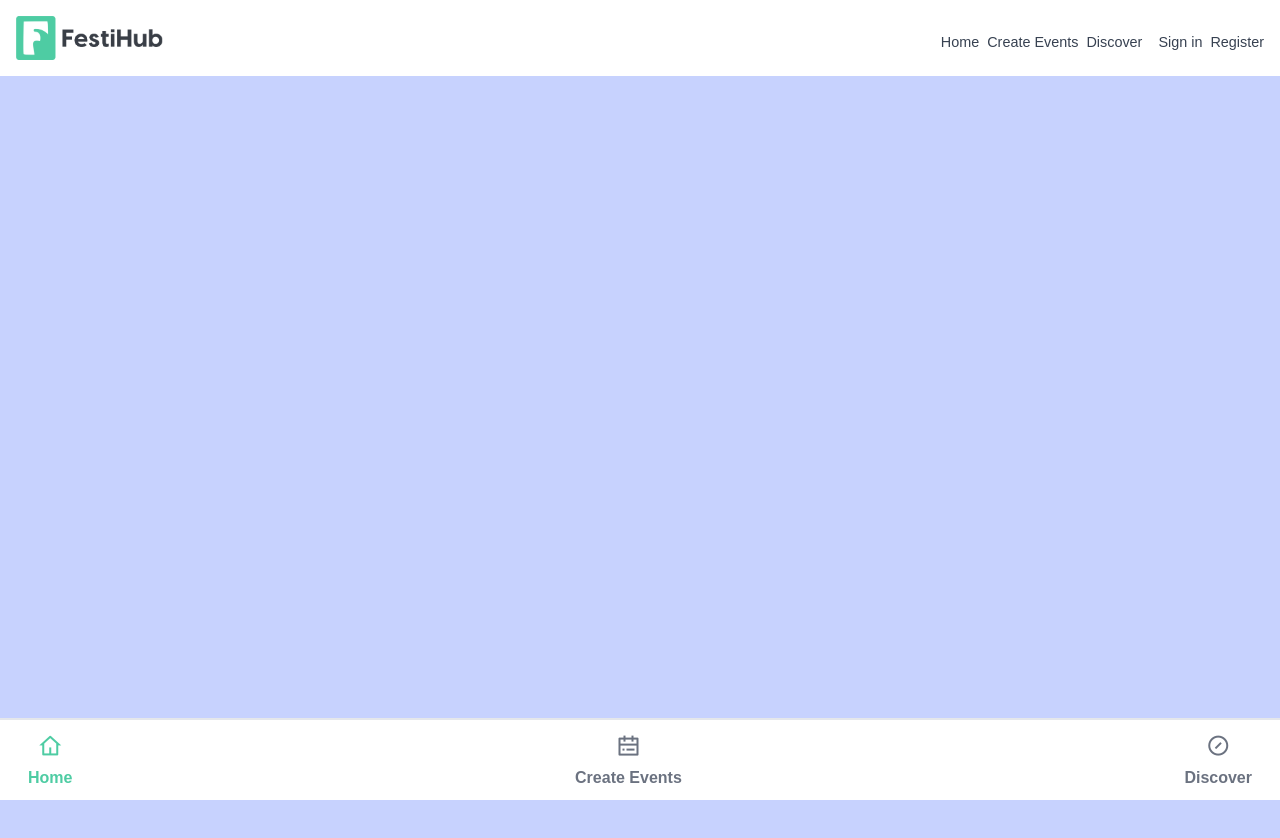
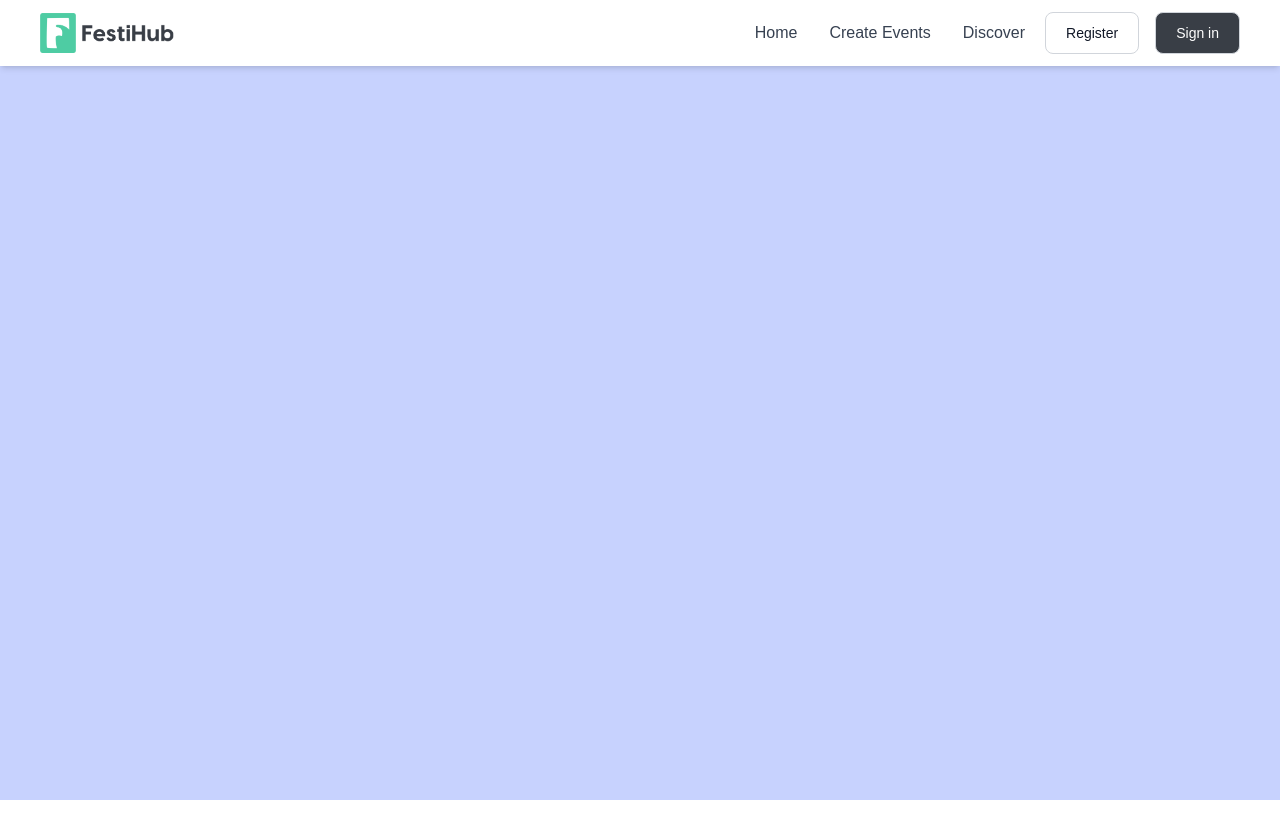
Before and after one commit to thobyza/Minpro-020805, a React (Create React App) app in the folder client/: page / in a window 1280 px wide. Shown: the top 838 px of the page. After the commit the page ends 800 px from the top, so only its background shows below. Built offline with nearby package versions, Linux system fonts and the light colour scheme.

Commit message:
navbar update

```diff
--- /dev/null
+++ b/client/prettier.config.js
@@ -0,0 +1,3 @@
+module.exports = {
+    plugins: ["prettier-plugin-tailwindcss"]
+}
--- a/client/public/index.html
+++ b/client/public/index.html
@@ -1,4 +1,4 @@
-<!DOCTYPE html>
+<!doctype html>
 <html lang="en">
   <head>
     <meta charset="utf-8" />
@@ -29,9 +29,8 @@
       href="https://cdn.jsdelivr.net/npm/remixicon@3.5.0/fonts/remixicon.css"
       rel="stylesheet"
     />
-    <!-- Alpine JS -->
-    <script src="//unpkg.com/alpinejs" defer></script>
-
+    <!-- IonIcon -->
+    <script src="https://unpkg.com/ionicons@latest/dist/ionicons.js"></script>
     <title>React App</title>
   </head>
   <body>
--- a/client/src/components/bottomMenu.jsx
+++ b/client/src/components/bottomMenu.jsx
@@ -1,28 +1,26 @@
-
 export const BottomMenu = () => {
   return (
-        <div className="fixed bottom-0 right-0 left-0 w-full py-2.5 px-7 bg-white border-t-2">
+    <div className="fixed bottom-0 left-0 right-0 w-full border-t-2 bg-white px-7 py-2.5 lg:hidden">
       <ul className="flex justify-between">
         <li>
-                    <button className="flex flex-col justify-center gap-1 items-center text-accent-green-1">
+          <button className="flex flex-col items-center justify-center gap-1 text-accent-green-1">
             <i className="ri-home-4-line text-2xl"></i>
             <span className="text-md font-semibold">Home</span>
           </button>
         </li>
         <li>
-                    <button className="flex flex-col justify-center gap-1 items-center text-gray-500">
+          <button className="flex flex-col items-center justify-center gap-1 text-gray-500">
             <i className="ri-calendar-todo-line text-2xl"></i>
             <span className="text-md font-semibold">Create Events</span>
           </button>
         </li>
         <li>
-                    <button className="flex flex-col justify-center gap-1 items-center text-gray-500">
+          <button className="flex flex-col items-center justify-center gap-1 text-gray-500">
             <i class="ri-compass-4-line text-2xl"></i>
             <span className="text-md font-semibold">Discover</span>
           </button>
         </li>
       </ul>
     </div>
-
-    )
-}
+  );
+};
--- a/client/src/components/buttonNav.jsx
+++ b/client/src/components/buttonNav.jsx
@@ -1,10 +1,10 @@
-import dropdownToggle from '../assets/dropdown-nav.svg'
+import dropdownToggle from "../assets/dropdown-nav.svg";
 
 export const ButtonNav = (props) => {
-    return (
-        <button className="md:order-last md:ml-6 xl:hidden">
-            <img src={dropdownToggle} alt="" cl assName="md:hidden hover:fill-accent-green-1 duration-500"></img>
-            {props.children}
-        </button>
-    )
-}
+  return (
+    <button className="h-11 w-11 rounded-xl bg-accent-grey-1 md:order-last md:ml-6 lg:hidden">
+      <i class="ri-menu-fill text-2xl text-white duration-500 hover:fill-accent-green-1 "></i>
+      {props.children}
+    </button>
+  );
+};
--- a/client/src/components/navbar.jsx
+++ b/client/src/components/navbar.jsx
@@ -1,43 +1,63 @@
-import appLogo from '../assets/logo-full.png'
-import { ButtonNav } from './buttonNav'
+import { useState } from "react";
+import appLogo from "../assets/logo-full.png";
+import { ButtonNav } from "./buttonNav";
 
 export const Navbar = () => {
   let Links = [
-        {name: "Home", link: "/"},
-        {name: "Create Events", link: "/"},
-        {name: "Discover", link: "/"},
-    ]
+    { name: "Home", link: "/" },
+    { name: "Create Events", link: "/" },
+    { name: "Discover", link: "/" },
+  ];
 
+  let [open, setOpen] = useState(false);
 
   return (
-        <nav className="p-4">
-            <div className="flex">
-                <div className="z-10">
-                    <img src={appLogo} alt="" className="h-11"/>
+    <div className="fixed left-0 top-0 w-full shadow-md">
+      <div className="items-center justify-between bg-white px-6 py-5 md:flex md:px-10 md:py-3">
+        <div
+          className="flex cursor-pointer items-center font-[Poppins] text-2xl font-bold
+                text-gray-800"
+        >
+          <img src={appLogo} alt="" className="h-10" />
         </div>
-                <div className="flex flex-col flex-grow w-full md:flex-row flex-grow items-end md:justify-end md:items-center
-                 absolute bg-white md:z-auto z-0 right-0 pr-4 transition-all duration-500 ease-in">
-                    <ButtonNav className=""/>
-                    <ul className="flex flex-col md:flex-row items-end md:items-center md:justify-center gap-2 mt-4 md:mt-0 md:mr-4">
-                        {
-                            Links.map((link) => (
-                                <li>
-                                    <a href={link.link} className="text-gray-700 hover:text-accent-green-1 duration-500">{link.name}</a>
+        <div
+          onClick={() => setOpen(!open)}
+          className="absolute right-5 top-5 flex h-10 w-10 cursor-pointer items-center justify-center rounded-lg bg-accent-grey-1 text-3xl duration-300 ease-in hover:bg-accent-green-1 md:top-3 md:hidden"
+        >
+          <ion-icon name={open ? "close" : "menu"}></ion-icon>
+        </div>
+
+        <ul
+          className={`absolute left-0 z-[-1] mt-2 flex w-full flex-col bg-white pb-7 pl-6 transition-all duration-500 ease-in md:static md:z-auto md:mt-0 md:flex md:w-auto md:flex-row md:items-center md:pb-0 md:pl-0 ${
+            open ? "top-19 " : "top-[-490px]"
+          }`}
+        >
+          {Links.map((link) => (
+            <li key={link.name} className="my-5 text-gray-700  md:my-0 md:ml-8">
+              <a
+                href={link.link}
+                className="duration-500 hover:text-accent-green-1"
+              >
+                {link.name}
+              </a>
             </li>
-                            ))
-                        }
-                    </ul>
-                    <ul className="flex flex-col md:flex-row items-end md:items-center md:justify-center gap-2 mt-4 pb-4">
-                        <li>
-                            <a href="" className="text-gray-700 ">Sign in</a>
-                        </li>
-                        <li>
-                            <a href="" className="text-gray-700 ">Register</a>
+          ))}
+          <li className="mt-3 flex flex-col items-center gap-5 pr-6 md:ml-5 md:mt-0 md:flex-row md:gap-4 md:pr-0">
+            <button
+              type="button"
+              className="w-full rounded-lg border border-gray-300 bg-white px-5 py-2.5 text-sm font-medium text-gray-900 hover:bg-gray-100 focus:outline-none focus:ring-1 focus:ring-gray-200"
+            >
+              Register
+            </button>
+            <button
+              type="button"
+              className="w-full rounded-lg border border-gray-300 bg-accent-grey-1 px-5 py-2.5 text-sm font-medium text-white hover:bg-accent-green-1 focus:outline-none focus:ring-1 focus:ring-emerald-500"
+            >
+              Sign in
+            </button>
           </li>
         </ul>
       </div>
     </div>
-        </nav>
-
-    )
-}
+  );
+};
--- a/client/src/index.css
+++ b/client/src/index.css
@@ -15,3 +15,7 @@ nav {
   font-size: 0.9rem;
   font-weight: 500;
 }
+
+ion-icon {
+  color: white;
+}
--- a/client/src/pages/homePage.jsx
+++ b/client/src/pages/homePage.jsx
@@ -1,12 +1,12 @@
-import { BottomMenu } from "../components/bottomMenu"
-import { Navbar } from "../components/navbar"
+import { BottomMenu } from "../components/bottomMenu";
+import { Navbar } from "../components/navbar";
 
 export const HomePage = () => {
-    return (
-        <>
-            <Navbar/>
-            <div className="bg-indigo-200 h-screen"></div>
-            <BottomMenu/>
-        </>
-    )
-}
+  return (
+    <>
+      <Navbar />
+      <div className="h-screen bg-indigo-200"></div>
+      <BottomMenu />
+    </>
+  );
+};
--- /dev/null
+++ b/package.json
@@ -0,0 +1,6 @@
+{
+  "devDependencies": {
+    "prettier": "^3.0.3",
+    "prettier-plugin-tailwindcss": "^0.5.5"
+  }
+}
```
Also changed, not shown: 1 other file (tests, documents, lock files or other folders). Lines whose indentation alone changed are shown as unchanged.
